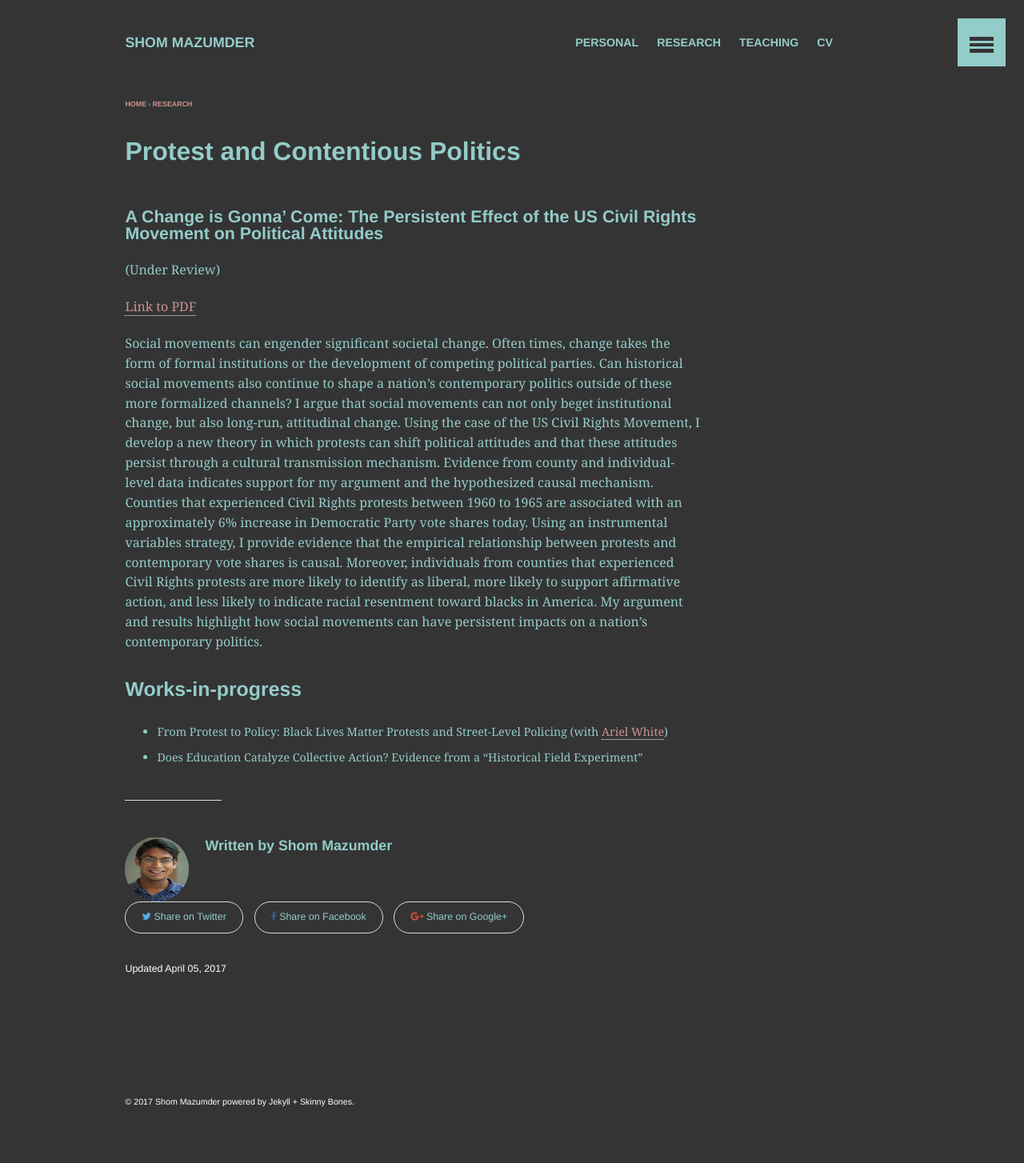
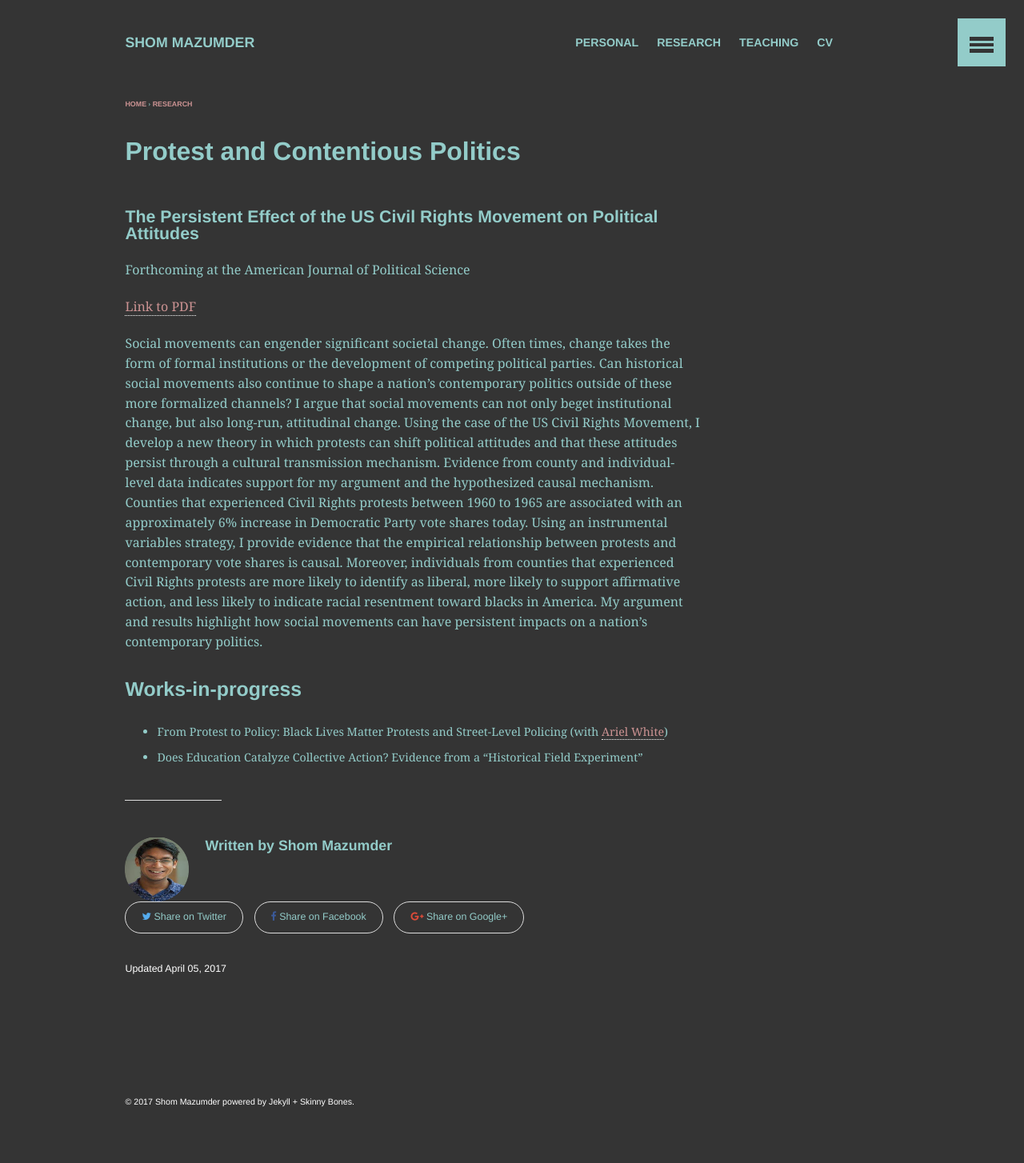
Before and after one commit to shommazumder/shommazumder.github.io-archive, a Jekyll site: the page built from _posts/2017-04-05-protest.md, in a window 1280 px wide. Shown: the whole page at 80% size. Built offline with Jekyll 4.4.1, drawn with Linux system fonts in a browser that asks for light colours.

Commit message:
updated civil rights protests description to include publication outlet

```diff
--- a/_posts/2017-04-05-protest.md
+++ b/_posts/2017-04-05-protest.md
@@ -5,8 +5,8 @@ category: research
 layout: article
 ---
 
-#### A Change is Gonna' Come: The Persistent Effect of the US Civil Rights Movement on Political Attitudes
-\(Under Review\)
+#### The Persistent Effect of the US Civil Rights Movement on Political Attitudes
+Forthcoming at the American Journal of Political Science
 
 [Link to PDF]({{site.url}}/files/long-term-protests-v2.pdf)
 
```
